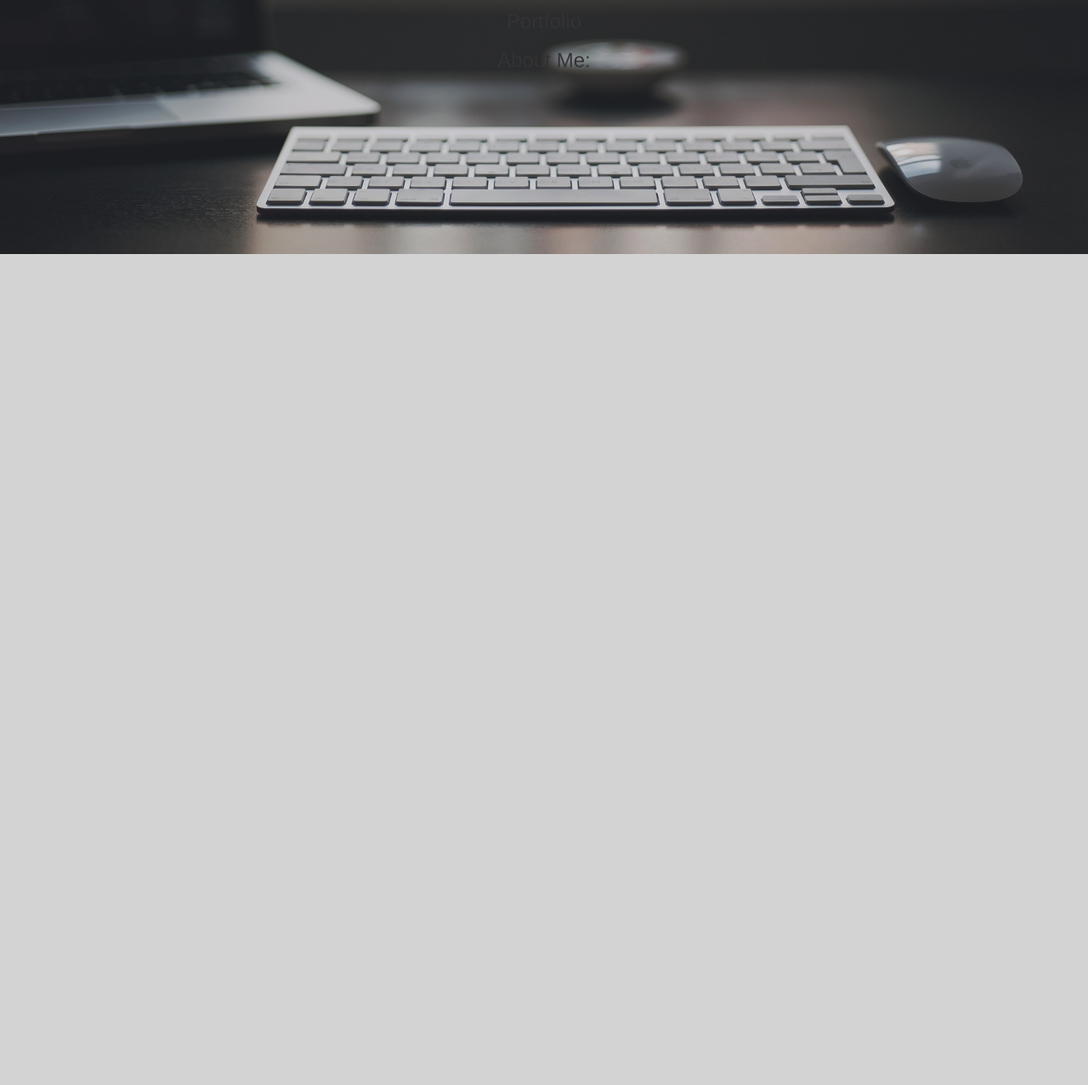
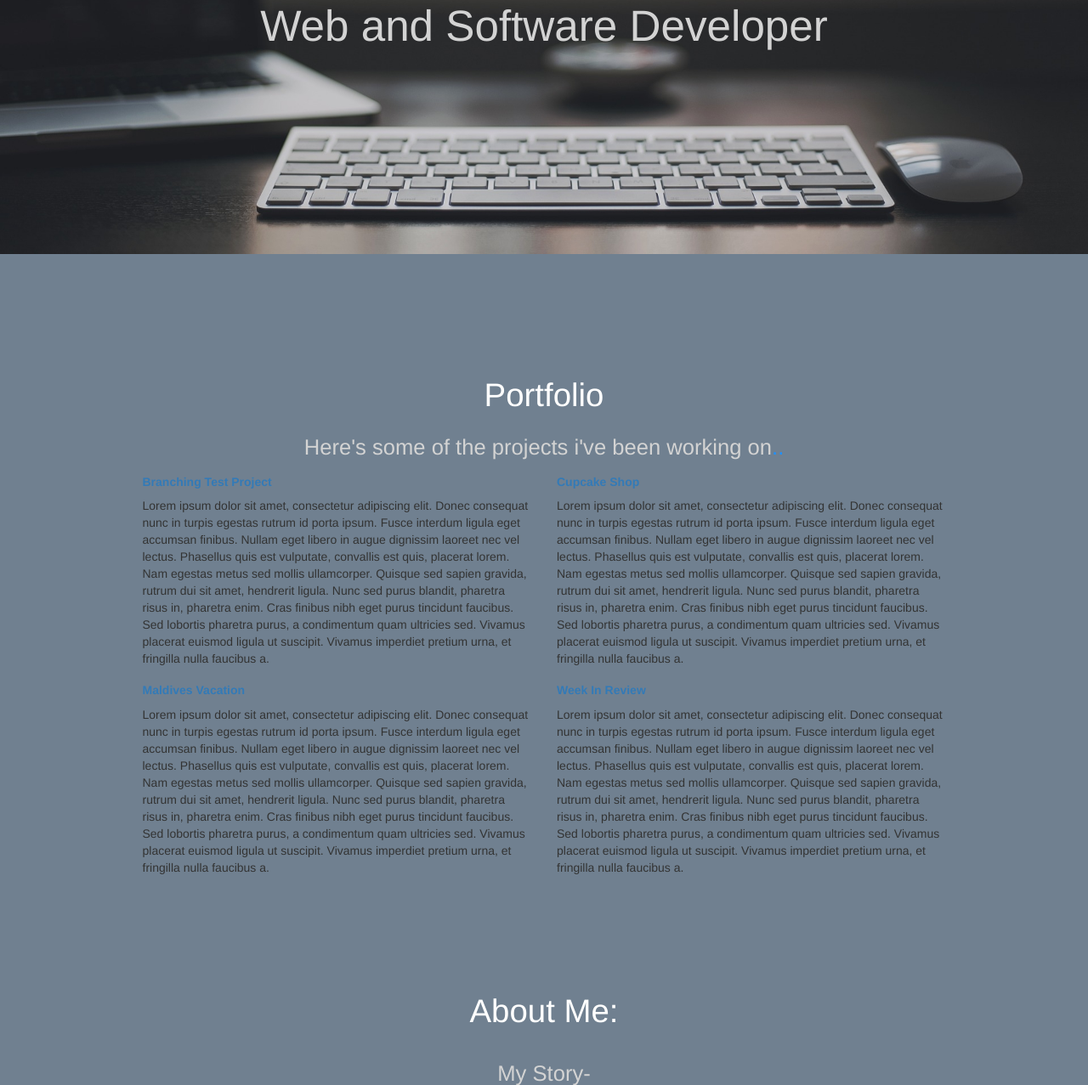
Before and after one commit to drewtucker/my-portfolio, a plain HTML site: page index.html in a window 1280 px wide. Shown: the part 421-1698 px from the top of the page at 85% size. Before the commit the page ends 800 px from the top, so only its background shows below. Drawn offline with Linux system fonts and the light colour scheme.

Commit message:
Add row, columns, and links to Portfolio section

```diff
--- a/css/styles.css
+++ b/css/styles.css
@@ -6,23 +6,55 @@ body {
   background-image: url("../img/background.jpg");
   background-repeat: no-repeat;
   background-size: contain;
-  background-color: lightgray;
+  background-color: slategray;
 }
 
 h1 {
   text-align: center;
   margin-top: 25%;
   color: white;
+  font-size: 6vw;
 }
 
 h2 {
   text-align: center;
   color: lightgray;
+  font-size: 4vw;
+  font-weight: lighter;
 }
 
 h3 {
   text-align: center;
+  font-size: 3vw;
+  color: white;
 }
+
+
+h4 {
+  text-align: center;
+  color: lightgray;
+  font-weight: lighter;
+  font-size: 2vw;
+}
+
+h5 {
+  color: white;
+  font-weight: bolder;
+}
+
 .highlight {
   color: dodgerblue;
 }
+
+.heading {
+  margin-top: 10%;
+  margin-bottom: 3%;
+}
+
+#portfolio {
+  text-align: center;
+  font-size: 3vw;
+  color: white;
+  margin-top: 30%;
+  margin-bottom: 2%;
+}
--- a/index.html
+++ b/index.html
@@ -2,6 +2,7 @@
 <html>
   <head>
     <meta charset="utf-8">
+    <meta name="viewport" content="width=device-width, initial-scale=1">
     <link rel="stylesheet" href="css/bootstrap.css">
     <link rel="stylesheet" href="css/styles.css" type="text/css">
     <title>Drew Tucker</title>
@@ -11,8 +12,47 @@
 
   </head>
 
-  <h3>Portfolio</h3>
-  <h3>About Me:</h3>
+  <h3 id="portfolio">Portfolio</h3>
+  <h4>Here's some of the projects i've been working on<span class="highlight">..</span></h4>
+  <div class="container">
+    <div class="row">
+      <div class="col-md-1">
+        </div>
+      <div class="col-md-5">
+        <h5><a href="https://github.com/dtuck43/branching-test-project.git">Branching Test Project</a></h5>
+        <p>Lorem ipsum dolor sit amet, consectetur adipiscing elit. Donec consequat nunc in turpis egestas rutrum id porta ipsum. Fusce interdum ligula eget accumsan finibus. Nullam eget libero in augue dignissim laoreet nec vel lectus. Phasellus quis est vulputate, convallis est quis, placerat lorem. Nam egestas metus sed mollis ullamcorper. Quisque sed sapien gravida, rutrum dui sit amet, hendrerit ligula. Nunc sed purus blandit, pharetra risus in, pharetra enim. Cras finibus nibh eget purus tincidunt faucibus. Sed lobortis pharetra purus, a condimentum quam ultricies sed. Vivamus placerat euismod ligula ut suscipit. Vivamus imperdiet pretium urna, et fringilla nulla faucibus a.</p>
+      </div>
+      <div class="col-md-5">
+        <h5><a href="https://github.com/dtuck43/cupcake-shop.git">Cupcake Shop</a></h5>
+        <p>Lorem ipsum dolor sit amet, consectetur adipiscing elit. Donec consequat nunc in turpis egestas rutrum id porta ipsum. Fusce interdum ligula eget accumsan finibus. Nullam eget libero in augue dignissim laoreet nec vel lectus. Phasellus quis est vulputate, convallis est quis, placerat lorem. Nam egestas metus sed mollis ullamcorper. Quisque sed sapien gravida, rutrum dui sit amet, hendrerit ligula. Nunc sed purus blandit, pharetra risus in, pharetra enim. Cras finibus nibh eget purus tincidunt faucibus. Sed lobortis pharetra purus, a condimentum quam ultricies sed. Vivamus placerat euismod ligula ut suscipit. Vivamus imperdiet pretium urna, et fringilla nulla faucibus a.</p>
+      </div>
+      <div class="col-md-1">
+
+      </div>
+
+    </div>
+    <div class="row">
+      <div class="col-md-1">
+        </div>
+      <div class="col-md-5">
+        <h5><a href="https://github.com/dtuck43/vacation.git">Maldives Vacation</a></h5>
+        <p>Lorem ipsum dolor sit amet, consectetur adipiscing elit. Donec consequat nunc in turpis egestas rutrum id porta ipsum. Fusce interdum ligula eget accumsan finibus. Nullam eget libero in augue dignissim laoreet nec vel lectus. Phasellus quis est vulputate, convallis est quis, placerat lorem. Nam egestas metus sed mollis ullamcorper. Quisque sed sapien gravida, rutrum dui sit amet, hendrerit ligula. Nunc sed purus blandit, pharetra risus in, pharetra enim. Cras finibus nibh eget purus tincidunt faucibus. Sed lobortis pharetra purus, a condimentum quam ultricies sed. Vivamus placerat euismod ligula ut suscipit. Vivamus imperdiet pretium urna, et fringilla nulla faucibus a.</p>
+      </div>
+      <div class="col-md-5">
+        <h5><a href="https://github.com/dtuck43/week-in-review.git">Week In Review</a></h5>
+        <p>Lorem ipsum dolor sit amet, consectetur adipiscing elit. Donec consequat nunc in turpis egestas rutrum id porta ipsum. Fusce interdum ligula eget accumsan finibus. Nullam eget libero in augue dignissim laoreet nec vel lectus. Phasellus quis est vulputate, convallis est quis, placerat lorem. Nam egestas metus sed mollis ullamcorper. Quisque sed sapien gravida, rutrum dui sit amet, hendrerit ligula. Nunc sed purus blandit, pharetra risus in, pharetra enim. Cras finibus nibh eget purus tincidunt faucibus. Sed lobortis pharetra purus, a condimentum quam ultricies sed. Vivamus placerat euismod ligula ut suscipit. Vivamus imperdiet pretium urna, et fringilla nulla faucibus a.</p>
+      </div>
+      <div class="col-md-1">
+
+      </div>
+
+    </div>
+
+  </div>
+
+  <h3 class="heading">About Me:</h3>
+    <h4>My Story-</h4>
+    <p></p>
 
   <body>
 
```
